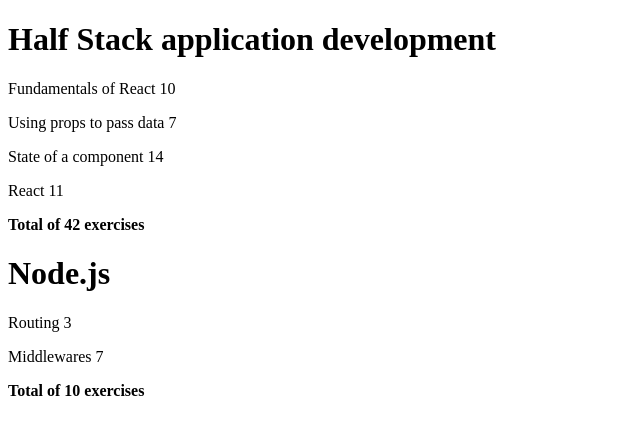
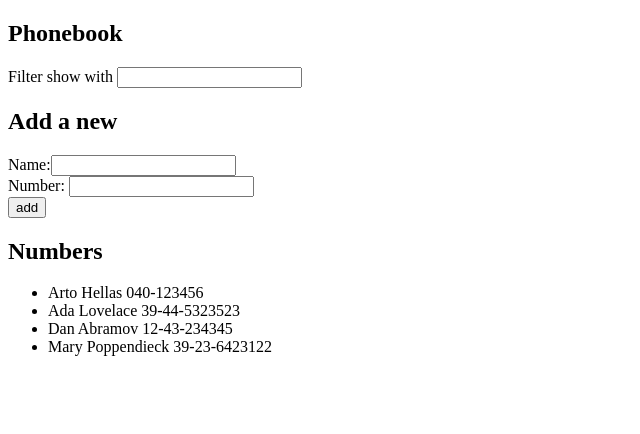
Before and after one commit to Lalodev/fullstackopen-part-02, a React (Vite) app: page / in a window 1280 px wide. Shown: the top 434 px of the page, without its empty margins (0-640 px from the left). Built offline with nearby package versions, Linux system fonts and the light colour scheme.

Commit message:
Exercises 2.6 - 2.10

```diff
--- a/src/App.jsx
+++ b/src/App.jsx
@@ -1,6 +1,9 @@
+import { useState } from "react";
 import { Course } from "./components/Course";
+import { Note } from "./components/Note";
+import { Notes } from "./components/Notes";
+import { Agenda } from "./components/Agenda";
 
-const App = () => {
 const course = [
   {
     id: 1,
@@ -46,7 +49,14 @@
   },
 ];
 
-  return <Course course={course} />;
+const App = (props) => {
+  return (
+    <div>
+      <Agenda />
+      {/* <Notes notesdb={props.notes} /> */}
+      {/* <Course course={course} /> */}
+    </div>
+  );
 };
 
 export default App;
--- /dev/null
+++ b/src/components/Agenda.jsx
@@ -0,0 +1,34 @@
+import { useRef, useState } from "react";
+import { Filter } from "./Filter";
+import { PersonForm } from "./PersonForm";
+import { Persons } from "./Persons";
+
+export const Agenda = () => {
+  const [persons, setPersons] = useState([
+    { name: "Arto Hellas", number: "040-123456", id: 1 },
+    { name: "Ada Lovelace", number: "39-44-5323523", id: 2 },
+    { name: "Dan Abramov", number: "12-43-234345", id: 3 },
+    { name: "Mary Poppendieck", number: "39-23-6423122", id: 4 },
+  ]);
+  const [newName, setNewName] = useState("");
+  const [newNumber, setNewNumber] = useState("");
+  const [search, setSearch] = useState("");
+
+  return (
+    <div>
+      <h2>Phonebook</h2>
+      <Filter search={search} setSearch={setSearch} />
+      <h2>Add a new</h2>
+      <PersonForm
+        persons={persons}
+        setPersons={setPersons}
+        newName={newName}
+        setNewName={setNewName}
+        newNumber={newNumber}
+        setNewNumber={setNewNumber}
+      />
+      <h2>Numbers</h2>
+      <Persons persons={persons} search={search} />
+    </div>
+  );
+};
--- /dev/null
+++ b/src/components/Filter.jsx
@@ -0,0 +1,10 @@
+export const Filter = ({ search, setSearch }) => {
+  const handleSearchName = (event) => {
+    setSearch(event.target.value);
+  };
+  return (
+    <div>
+      Filter show with <input value={search} onChange={handleSearchName} />
+    </div>
+  );
+};
--- /dev/null
+++ b/src/components/Notes.jsx
@@ -0,0 +1,54 @@
+import { useState } from "react";
+import { Note } from "./Note";
+
+export const Notes = ({ notesdb }) => {
+  const [notes, setNotes] = useState(notesdb);
+  const [newNote, setNewNote] = useState("a new note...");
+  const [showAll, setShowAll] = useState(true);
+
+  const addNote = (event) => {
+    event.preventDefault();
+    // console.log("button clicked", event.target);
+    const noteObject = {
+      content: newNote,
+      important: Math.random() < 0.5,
+      id: notes.length + 1,
+    };
+
+    setNotes(notes.concat(noteObject));
+    // setNotes([...notes, noteObject]);
+
+    setNewNote("");
+  };
+
+  const handleNoteChange = (event) => {
+    console.log(event.target.value);
+    setNewNote(event.target.value);
+  };
+
+  const notesToShow = showAll
+    ? notes
+    : notes.filter((note) => note.important === true);
+  return (
+    <div>
+      <h1>Notes</h1>
+      <div>
+        <button onClick={() => setShowAll(!showAll)}>
+          show {showAll ? "important" : "all"}
+        </button>
+      </div>
+      <ul>
+        {/* {notes.map((note) => (
+          <Note key={note.id} note={note} />
+        ))} */}
+        {notesToShow.map((note) => (
+          <Note key={note.id} note={note} />
+        ))}
+      </ul>
+      <form onSubmit={addNote}>
+        <input value={newNote} onChange={handleNoteChange} />
+        <button type="submit">save</button>
+      </form>
+    </div>
+  );
+};
--- /dev/null
+++ b/src/components/PersonForm.jsx
@@ -0,0 +1,54 @@
+import { useRef } from "react";
+
+export const PersonForm = ({
+  persons,
+  setPersons,
+  newName,
+  setNewName,
+  newNumber,
+  setNewNumber,
+}) => {
+  const contactRef = useRef();
+
+  const handleNameAgenda = (event) => {
+    setNewName(event.target.value);
+  };
+
+  const handleNumberAgenda = (event) => {
+    setNewNumber(event.target.value);
+  };
+
+  const findAPerson = (name) => {
+    return persons.find((person) => person.name === name);
+  };
+
+  const handleAddPerson = (event) => {
+    event.preventDefault();
+
+    if (!findAPerson(newName)) {
+      const newPerson = { name: newName, number: newNumber };
+      setPersons([...persons, newPerson]);
+      setNewName("");
+      setNewNumber("");
+      contactRef.current.focus();
+    } else {
+      alert(`${newName} is already added to phonebook`);
+      contactRef.current.focus();
+    }
+  };
+
+  return (
+    <form onSubmit={handleAddPerson}>
+      <div>
+        Name:
+        <input ref={contactRef} value={newName} onChange={handleNameAgenda} />
+      </div>
+      <div>
+        Number: <input value={newNumber} onChange={handleNumberAgenda} />
+      </div>
+      <div>
+        <button type="submit">add</button>
+      </div>
+    </form>
+  );
+};
--- /dev/null
+++ b/src/components/Persons.jsx
@@ -0,0 +1,16 @@
+export const Persons = ({ persons, search }) => {
+  const personsToShow = search
+    ? persons.filter((person) =>
+        person.name.toLowerCase().includes(search.toLowerCase())
+      )
+    : persons;
+  return (
+    <ul>
+      {personsToShow.map((person) => (
+        <li key={person.name}>
+          {person.name} {person.number}
+        </li>
+      ))}
+    </ul>
+  );
+};
```
Lines whose indentation alone changed are shown as unchanged.
